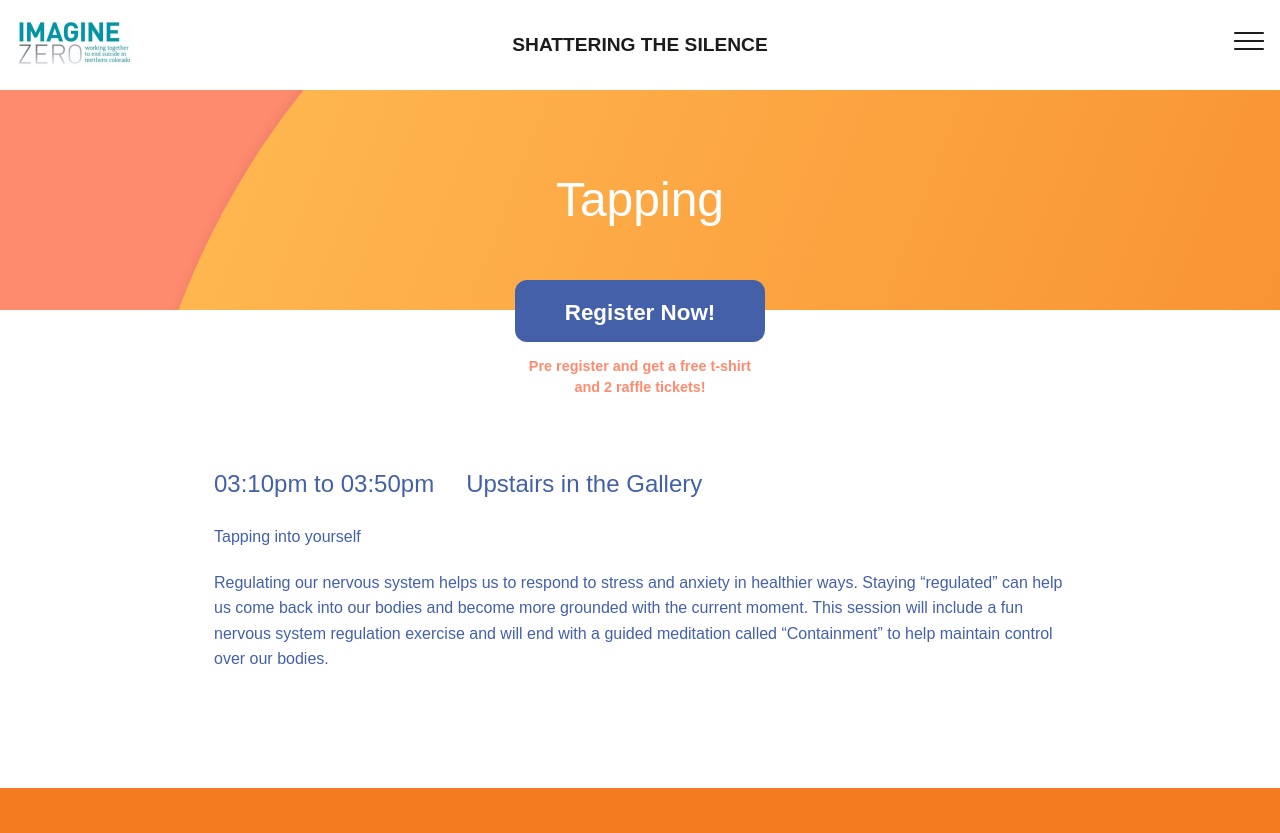
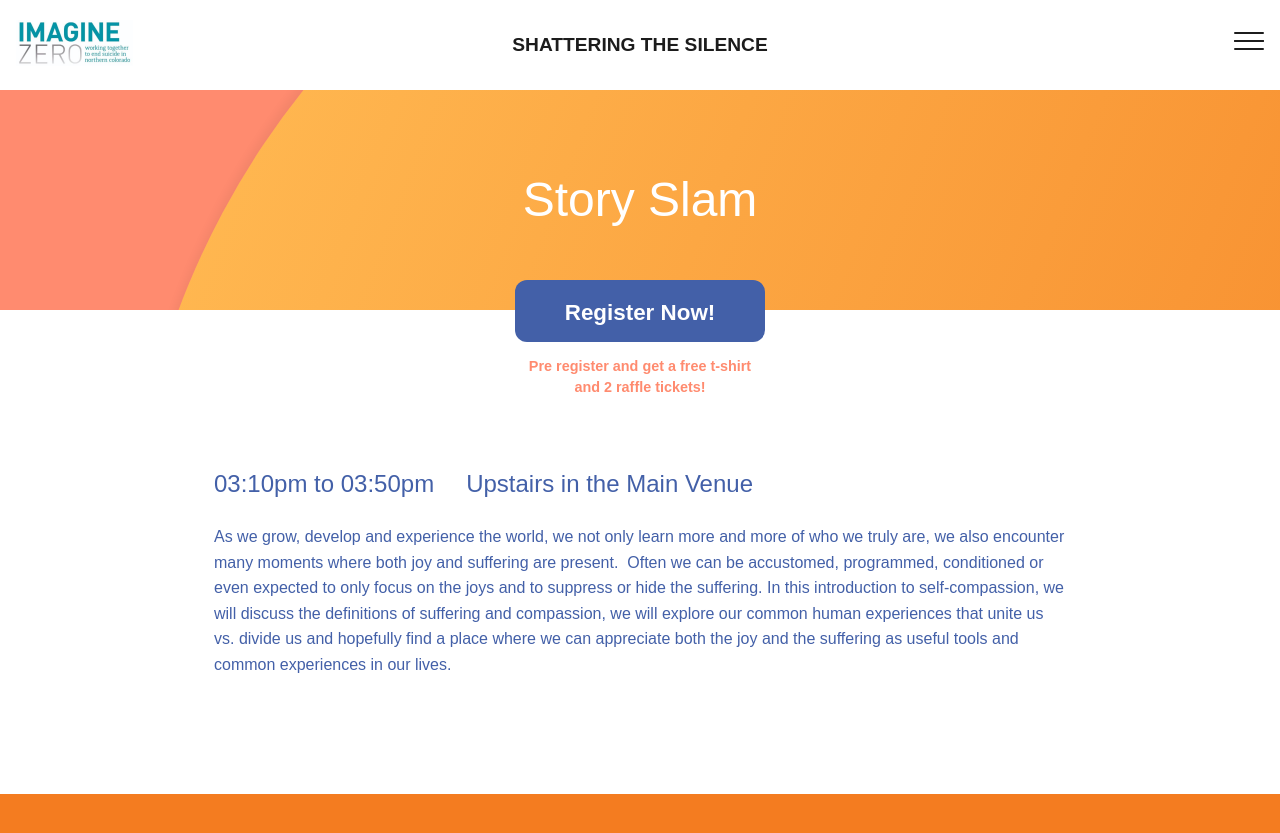
Before and after one commit to michaeldmcqueen/shatteringthesilence, a Jekyll site: the page built from _programs/tapping-copy.md, in a window 1280 px wide, cut to the strip 0-848 px from the top of the page. Shown: the top 833 px of the strip. Built offline with Jekyll 4.4.1, drawn with Linux system fonts in a browser that asks for light colours; some web fonts are replaced.

Commit message:
Updated '_programs/tapping-copy.md' via CloudCannon

```diff
--- a/_programs/tapping-copy.md
+++ b/_programs/tapping-copy.md
@@ -1,15 +1,13 @@
 ---
-title: Tapping
+title: Story Slam
 presenter:
-image_path: /uploads/alyssa.jpg
+image_path:
 start_time: '3:10 PM'
 end_time: '3:50 PM'
 upstairs_or_downstairs:
   - Upstairs
 location:
-  - Gallery
+  - Main Venue
 ---
 
-Tapping into yourself
-
-Regulating our nervous system helps us to respond to stress and anxiety in healthier ways. Staying "regulated" can help us come back into our bodies and become more grounded with the current moment. This session will include a fun nervous system regulation exercise and will end with a guided meditation called "Containment" to help maintain control over our bodies.
+As we grow, develop and experience the world, we not only learn more and more of who we truly are, we also encounter many moments where both joy and suffering are present. &nbsp;Often we can be accustomed, programmed, conditioned or even expected to only focus on the joys and to suppress or hide the suffering. In this introduction to self-compassion, we will discuss the definitions of suffering and compassion, we will explore our common human experiences that unite us vs. divide us and hopefully find a place where we can appreciate both the joy and the suffering as useful tools and common experiences in our lives.
```
